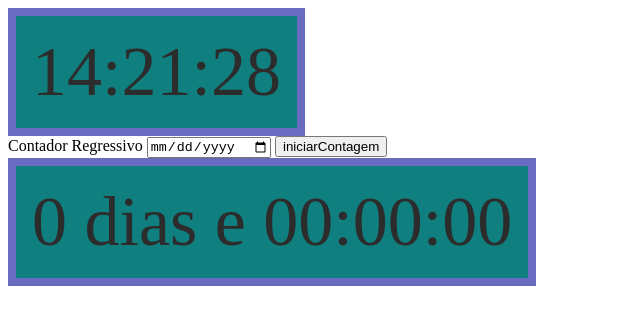
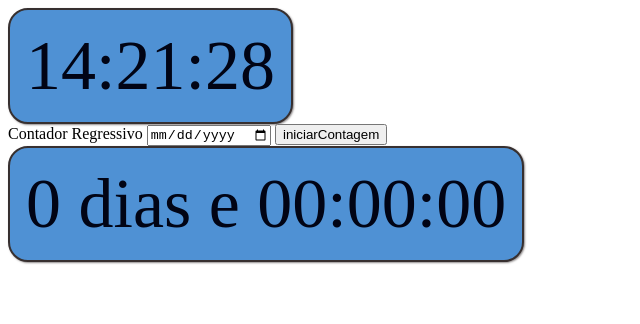
Before and after one commit to taciane01/meusite, a plain HTML site: page util.html in a window 1280 px wide. Shown: the whole page, without its empty margins (0-640 px from the left). Drawn offline with Linux system fonts and the light colour scheme.

Commit message:
Update util.html

```diff
--- a/util.html
+++ b/util.html
@@ -7,18 +7,18 @@
     <style>
         .relogio{
             font-size: 70px;
-            background-color: rgb(15, 127, 127);
-            color: rgb(45, 44, 44);
+            background-color: rgb(89, 133, 191);
+            color: rgb(1, 4, 21);
         }
 
 
      .relogio {
-        border: solid 8px #6a6ac1;
+        border: solid 2px #373030;
         width:fit-content;
         padding: 1rem;
-        background: #000ff30;
-        boder-radius: 20px;
-        box-shadow:
+        background: #4f91d4;
+        border-radius: 20px;
+        box-shadow: 1px 1px 2px rgba(46, 40, 40, 0.533) ;
      }
     </style>
 </head>
```
